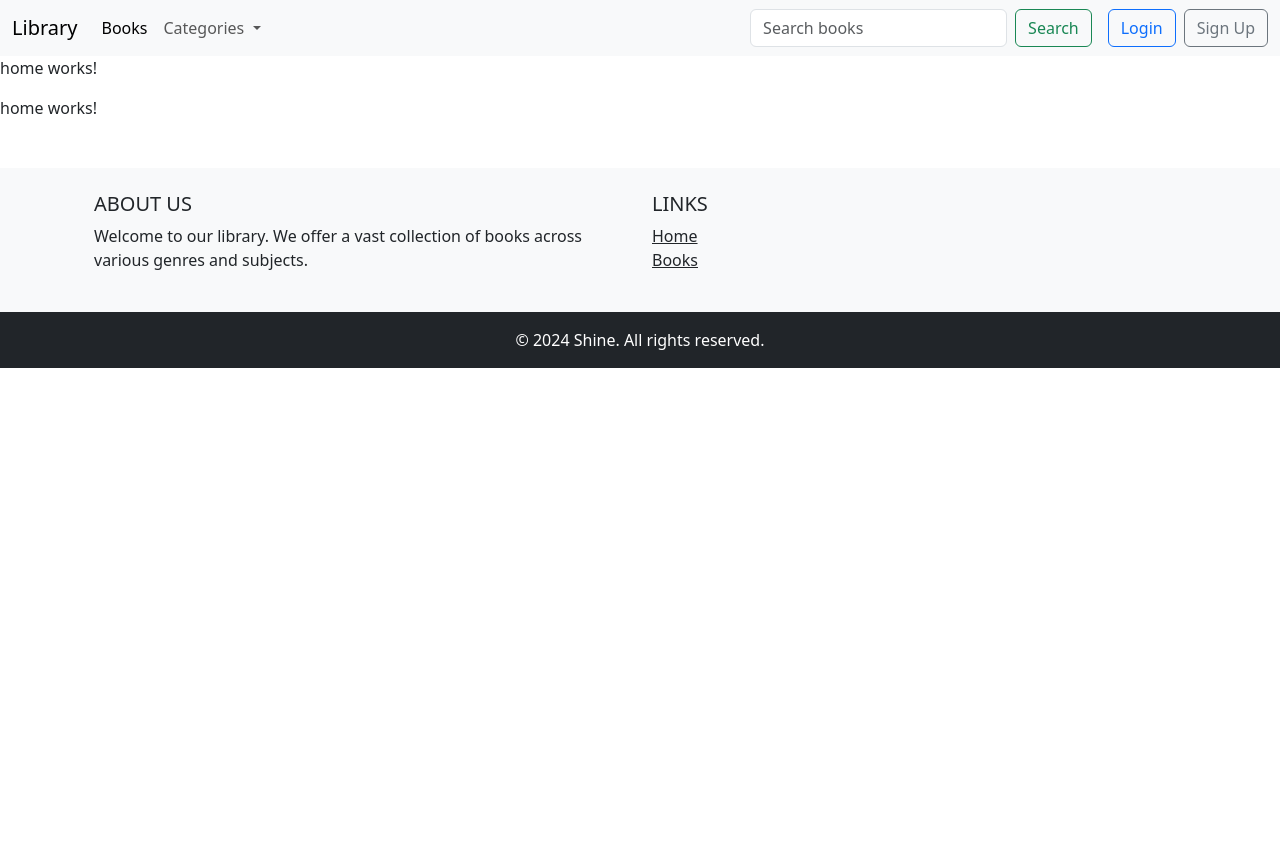
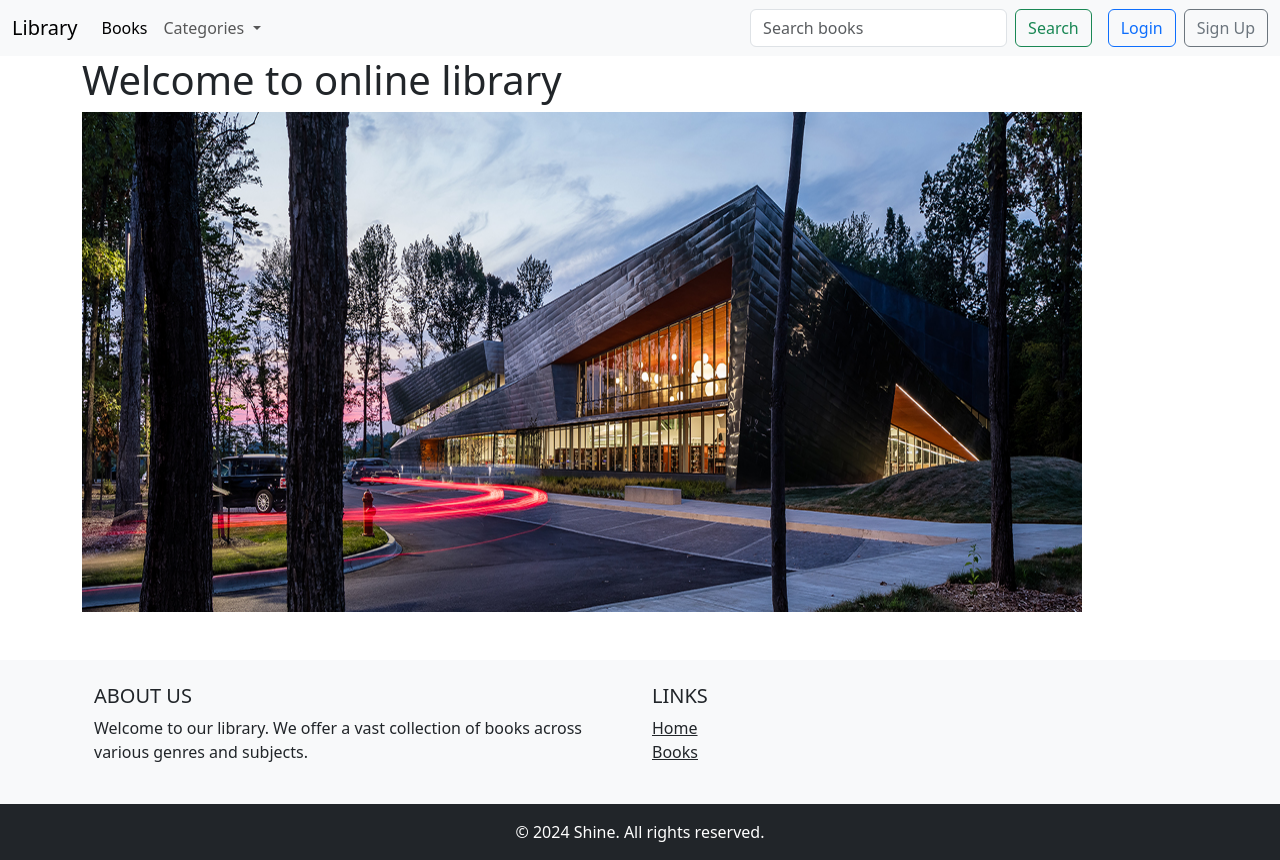
Before and after one commit to DevShineLee/library-system-angular, an Angular app: page / in a window 1280 px wide. Before the commit the page ends 800 px from the top, so only its background shows below. Built offline with nearby package versions, Linux system fonts and the light colour scheme.

Commit message:
home container with image

```diff
--- a/src/app/components/home/home.component.html
+++ b/src/app/components/home/home.component.html
@@ -1,2 +1,5 @@
-<p>home works!</p>
-<p>home works!</p>
+<div class="container">
+  <!-- Content here -->
+  <h1>Welcome to online library</h1>
+  <img src="images/main.png" alt="" height="500" width="1000">
+</div>
```
